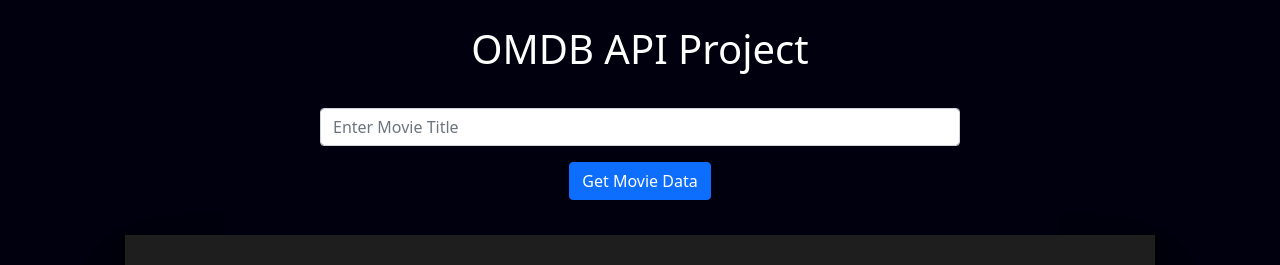
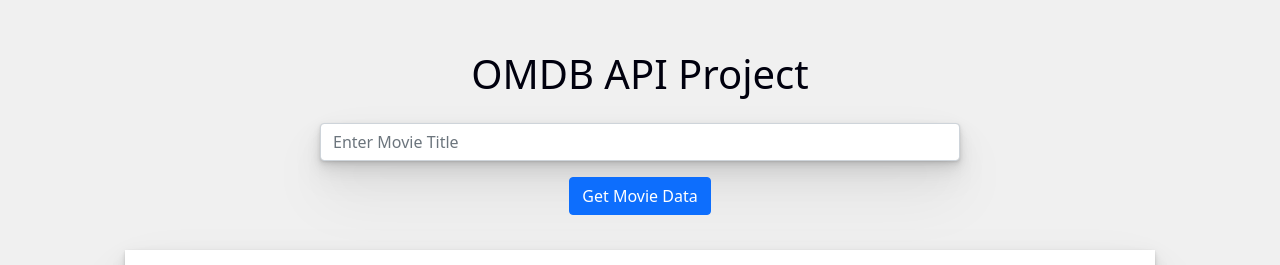
Before and after one commit to matthewgstillman/typescript-omdb-movie-project, a React (Create React App) app: page / in a window 1280 px wide. Shown: the top 265 px of the page. Built offline with nearby package versions, Linux system fonts and the light colour scheme; grey boxes are pictures that could not be loaded.

Commit message:
Formatting changes

```diff
--- a/package.json
+++ b/package.json
@@ -11,11 +11,13 @@
     "@types/react": "^18.0.5",
     "@types/react-dom": "^18.0.1",
     "bootstrap": "^5.1.3",
+    "classnames": "^2.3.1",
     "react": "^18.0.0",
     "react-bootstrap": "^2.2.3",
     "react-dom": "^18.0.0",
     "react-hook-form": "^7.30.0",
     "react-scripts": "5.0.1",
+    "react-toggle-button": "^2.2.0",
     "typescript": "^4.6.3",
     "web-vitals": "^2.1.4"
   },
--- a/src/App.tsx
+++ b/src/App.tsx
@@ -1,12 +1,11 @@
-import React from 'react';
+import React, {useState, FC} from "react";
 import './App.css';
 import APIComponent from './components/APIComponent';
 import 'bootstrap/dist/css/bootstrap.min.css';
 
-function App() {
+const App: FC = () => {
   return (
     <div className="App">
-      <h1 className="topHeader" data-testid="topHeader">OMDB API Project</h1>
       <APIComponent/>
     </div>
   );
--- a/src/components/APIComponent.tsx
+++ b/src/components/APIComponent.tsx
@@ -1,5 +1,5 @@
 import React, {useState, FC} from 'react'
-import { Form, Button, Container, Image, Carousel } from "react-bootstrap";
+import { Form, Button, Container } from "react-bootstrap";
 import { useForm, SubmitHandler } from "react-hook-form";
 import ArticleComponent from './ArticleComponent';
 import ImageCarouselComponent from './ImageCarouselComponent';
@@ -45,11 +45,10 @@
     }))
   }
 
-  console.log(movieData);
-
   return (
     <div>
         <div className="formContainer">
+        <h1 className="topHeader" data-testid="topHeader">OMDB API Project</h1>
         <Form data-testid="mainForm" onSubmit={handleSubmit(onSubmit)}>
             <Form.Group className="mb-3" controlId="topic">
               <Form.Control
@@ -94,7 +93,6 @@
                 Response={movieData.Response}
              />
               : <div>
-                  <br />
               </div>
               }
             {movieData !== null &&  movieData.Title ===  undefined?
--- a/src/index.css
+++ b/src/index.css
@@ -13,14 +13,14 @@
 }
 
 .App{
-  background-color: #00000e;
-  padding: 25px 0 50px 0;
+  background-color: #f0f0f0;
+  padding: 15px 0 50px 0;
   min-height: 100vh;
 }
 
 
 .mainContainer{
-  background-color: #1e1e1e;
+  background-color: #ffffff;
   max-width: 80.4vw;
   box-shadow: 0 1px 2px rgba(0,0,0,0.07),
                 0 2px 4px rgba(0,0,0,0.07),
@@ -29,15 +29,16 @@
                 0 16px 32px rgba(0,0,0,0.07),
                 0 32px 64px rgba(0,0,0,0.07);
   min-height: 85vh;
+  padding-top: 22px;
   font-family: Arial, Helvetica, sans-serif;
 }
 
 .movieCard{
-  padding: 10px 10px 35px 10px;
-  width: 84%;
+  padding: 35px 10px 35px 10px;
+  width: 94.5%;
   margin: 0 auto;
   text-align: center;
-  color: white;
+  color: #00000e;
   box-shadow: 0 1px 2px rgba(0,0,0,0.07),
                 0 2px 4px rgba(0,0,0,0.07),
                 0 4px 8px rgba(0,0,0,0.07),
@@ -46,16 +47,21 @@
                 0 32px 64px rgba(0,0,0,0.07);
 }
 
+@media only screen and (max-width: 480px){
+  .movieCard{
+    padding: 25px 25px 25px 25px;
+  }
+}
+
 .articleHeader{
   text-align: center;
-  background-color: #260909;
-  color: white;
+  color: black;
   padding: 5px 15px 5px 15px;
-  background-color: #1e1e1e;
+  background-color: #ffffff;
 }
 
 .moviePoster{
-  margin: 35px 0 25px 0;
+  margin: 35px 0 35px 0;
   width: 35%;
 }
 
@@ -71,11 +77,11 @@
 }
 
 .errorMessage{
-  color: white;
+  color: #00000e;
 }
 
 .topHeader{
-  color: white;
+  color: #00000e;
   margin-bottom: 25px;
 }
 
@@ -86,6 +92,12 @@
 .form-control{
   width: 50% !important;
   margin: 0 auto;
+  box-shadow: 0 1px 2px rgba(0,0,0,0.07),
+                0 2px 4px rgba(0,0,0,0.07),
+                0 4px 8px rgba(0,0,0,0.07),
+                0 8px 16px rgba(0,0,0,0.07),
+                0 16px 32px rgba(0,0,0,0.07),
+                0 32px 64px rgba(0,0,0,0.07);
 }
 
 .formContainer{
```
Also changed, not shown: 1 other file (tests, documents, lock files or other folders).
